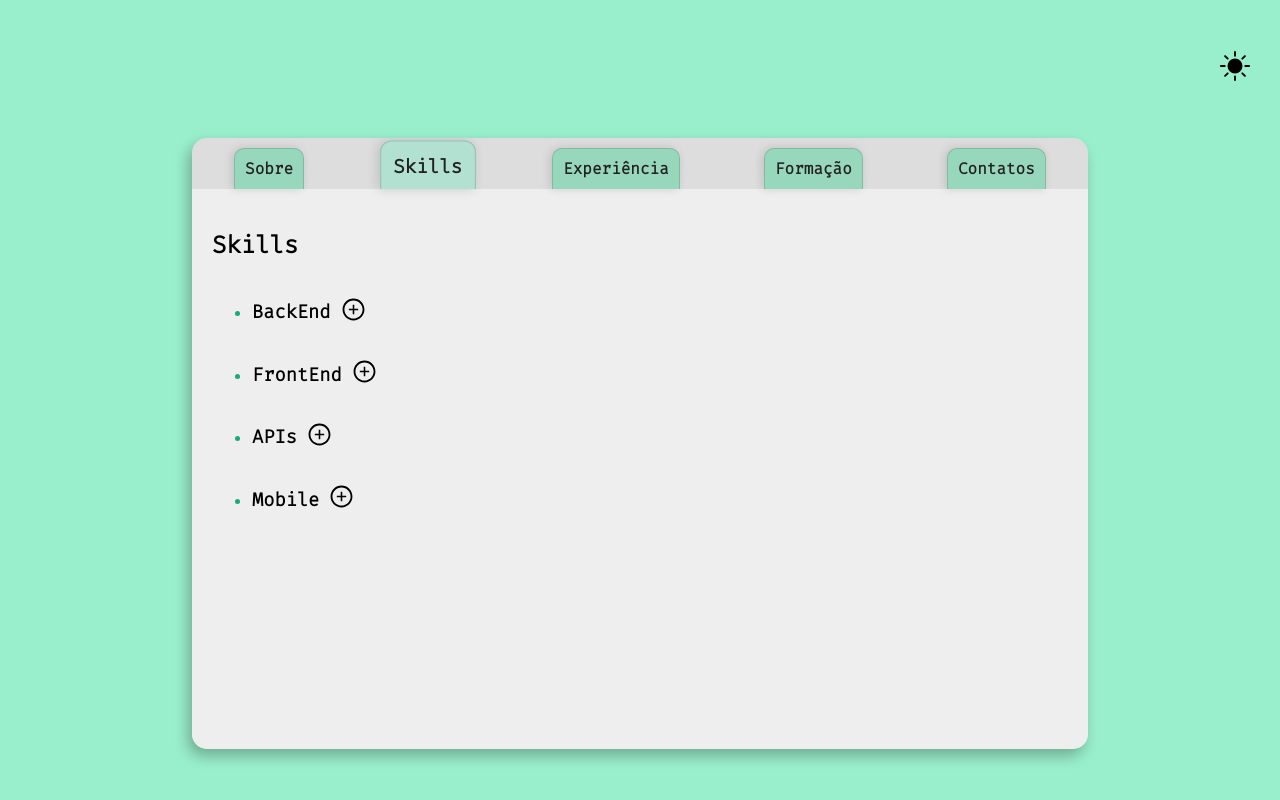
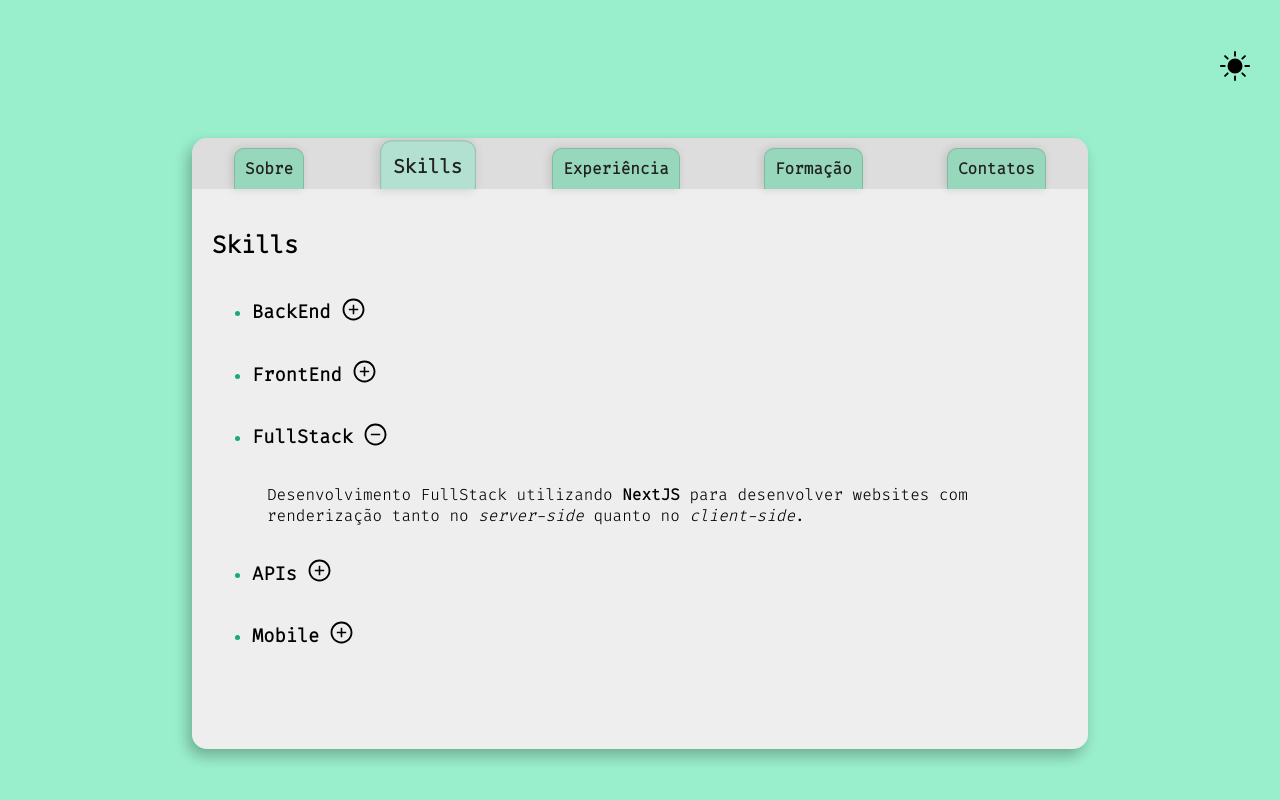
Before and after one commit to Andrey20Allyson/Andrey20Allyson.github.io, a React app: page /skills in a window 1280 px wide. Built offline with nearby package versions, Linux system fonts and the light colour scheme; the HTML template or start-up script is replaced by a standard one.

Commit message:
update: added fullstack skill desc

```diff
--- a/src/client/components/SkillList/Skill/index.tsx
+++ b/src/client/components/SkillList/Skill/index.tsx
@@ -1,12 +1,15 @@
-import React, { useEffect, useMemo, useRef, useState } from "react";
+import React, { useMemo, useRef, useState } from "react";
 import defaultParser from "../../../utils/react-node-parser";
 import { ToggleButton } from "../../ToggleButton";
 import { AiOutlineMinusCircle, AiOutlinePlusCircle } from 'react-icons/ai';
 import './index.css';
+import useResizeObserver, { Size } from "../../../hooks/useResizeObserver";
+import useRenders from "../../../hooks/useRenders";
 
 export interface SkillProps {
   title: string;
   paragraphs?: string[];
+  startsVisible?: boolean;
 }
 
 export function OpenIcon() {
@@ -25,62 +28,17 @@ export function stringToParsedJSX(paragraph: string, key: number) {
   )
 }
 
-export enum VisualisationState {
-  INITIAL,
-  HIDEN,
-  VISIBLE,
-}
-
-export function getBodyHeight(visible: boolean) {
-  if (visible) {
-
-  }
-}
-
-function useHeight(ref: React.RefObject<Element>) {
-  const [height, setHeight] = useState<number>();
-  const [error, setError] = useState<string>();
-
-  useEffect(() => {
-    const {
-      current: element
-    } = ref;
-
-    if (!element) return setError('reference is null');
-
-    let height = element.clientHeight;
-
-    const observer = new ResizeObserver(entries => {
-      for (const { target } of entries) {
-        if (target === element && element.clientHeight !== height) {
-          height = element.clientHeight;
-          setHeight(height);
-        }
-      }
-    });
-
-    observer.observe(element);
-
-    setHeight(height);
-
-    return () => observer.disconnect();
-  }, [ref]);
-
-  if (error) {
-    console.warn(error);
-  }
-
-  return height;
-}
+const heightRerenderHandler = (oldSize: Size, newSize: Size) => newSize.height !== oldSize.height;
 
 export function Skill({
   title,
   paragraphs,
+  startsVisible = false,
 }: SkillProps) {
-  const [isBodyVisible, setBodyVisible] = useState(false);
+  const [isBodyVisible, setBodyVisible] = useState(startsVisible);
   const innerBodyRef = useRef<HTMLUListElement>(null);
-  const bodyMaxHeight = useHeight(innerBodyRef) ?? 0;
-
+  const bodyMaxHeight = useResizeObserver(innerBodyRef, heightRerenderHandler)?.height ?? 0;
+  const disableTransition = useRenders(innerBodyRef.current !== null, 2) === 1;
   const memoParagrapElements = useMemo(() => {
     return paragraphs
       ?.map(stringToParsedJSX)
@@ -96,6 +54,7 @@ export function Skill({
       <div className='skill-header'>
         <h3>{title}</h3>
         <ToggleButton
+          startToggled={startsVisible}
           onToggle={toggleHandler}
           toggleoff={{
             Component: OpenIcon,
@@ -106,7 +65,10 @@ export function Skill({
         />
       </div>
       <div
-        style={{ height: isBodyVisible ? bodyMaxHeight : 0 }}
+        style={{
+          height: isBodyVisible ? bodyMaxHeight : 0,
+          transition: disableTransition ? 'height 0s' : undefined,
+        }}
         className='skill-body'>
         <ul ref={innerBodyRef} >
           {memoParagrapElements}
--- /dev/null
+++ b/src/client/hooks/useRenders.ts
@@ -0,0 +1,15 @@
+import { useRef } from "react";
+
+export default function useRenders(valid?: boolean, max?: number) {
+  const rendersRef = useRef(0);
+
+  if (!valid) return rendersRef.current;
+
+  if (max) {
+    if (rendersRef.current < max) rendersRef.current++;
+  } else {
+    rendersRef.current++;
+  }
+
+  return rendersRef.current;
+}
--- /dev/null
+++ b/src/client/hooks/useResizeObserver.ts
@@ -0,0 +1,50 @@
+import { useState, useEffect } from 'react';
+
+export interface Size {
+  width: number;
+  height: number;
+}
+
+export default function useResizeObserver(ref: React.RefObject<Element>, rerender?: (oldSize: Size, newSize: Size) => boolean) {
+  const [size, setSize] = useState<Size>();
+  const [error, setError] = useState<string>();
+
+  useEffect(() => {
+    const {
+      current: element
+    } = ref;
+
+    if (!element) return setError('reference is null');
+
+    let oldSize: Size = {
+      height: element.clientHeight,
+      width: element.clientWidth
+    }
+
+    const observer = new ResizeObserver(entries => {
+      for (const { target } of entries) {
+        const newSize: Size = {
+          height: target.clientHeight,
+          width: target.clientWidth,
+        };
+
+        if (target === element && rerender?.(oldSize, newSize)) {
+          oldSize = newSize;
+          setSize(newSize);
+        }
+      }
+    });
+
+    observer.observe(element);
+
+    setSize(oldSize);
+
+    return () => observer.disconnect();
+  }, [ref]);
+
+  if (error) {
+    console.warn(error);
+  }
+
+  return size;
+}
--- a/src/client/pages/Skills/index.tsx
+++ b/src/client/pages/Skills/index.tsx
@@ -7,12 +7,15 @@ export default function Skills() {
   return (
     <SkillList>
       <Skill title='BackEnd' paragraphs={[
-        'Contrução de serviços web com *NodeJS*, utilizando frameworks como *ExpressJS*, *NextJS* e *Socket.io* e banco de dados *MySQL*.',
+        'Contrução de serviços web com *NodeJS*, utilizando frameworks como *ExpressJS*, *Socket.io* e banco de dados *MySQL*.',
         'Automação de testes com o framework *Vitest*, com o intuíto de fornecer um software seguro e escalável.',
       ]} />
       <Skill title='FrontEnd' paragraphs={[
         'Utilização de *React* para a criação de interfaces altamente escaláveis (Inclusive, este currículo foi feito com *React*).',
         'Base do desenvolvimento web *HTML*, *CSS*, *JavaScript*.',
+      ]} />
+      <Skill startsVisible title='FullStack' paragraphs={[
+        'Desenvolvimento FullStack utilizando *NextJS* para desenvolver websites com renderização tanto no _server-side_ quanto no _client-side_.'
       ]} />
       <Skill title='APIs' paragraphs={[
         'Utilização dos serviços que o *Google Cloud* disponibiliza na criação de softwares.',
```
